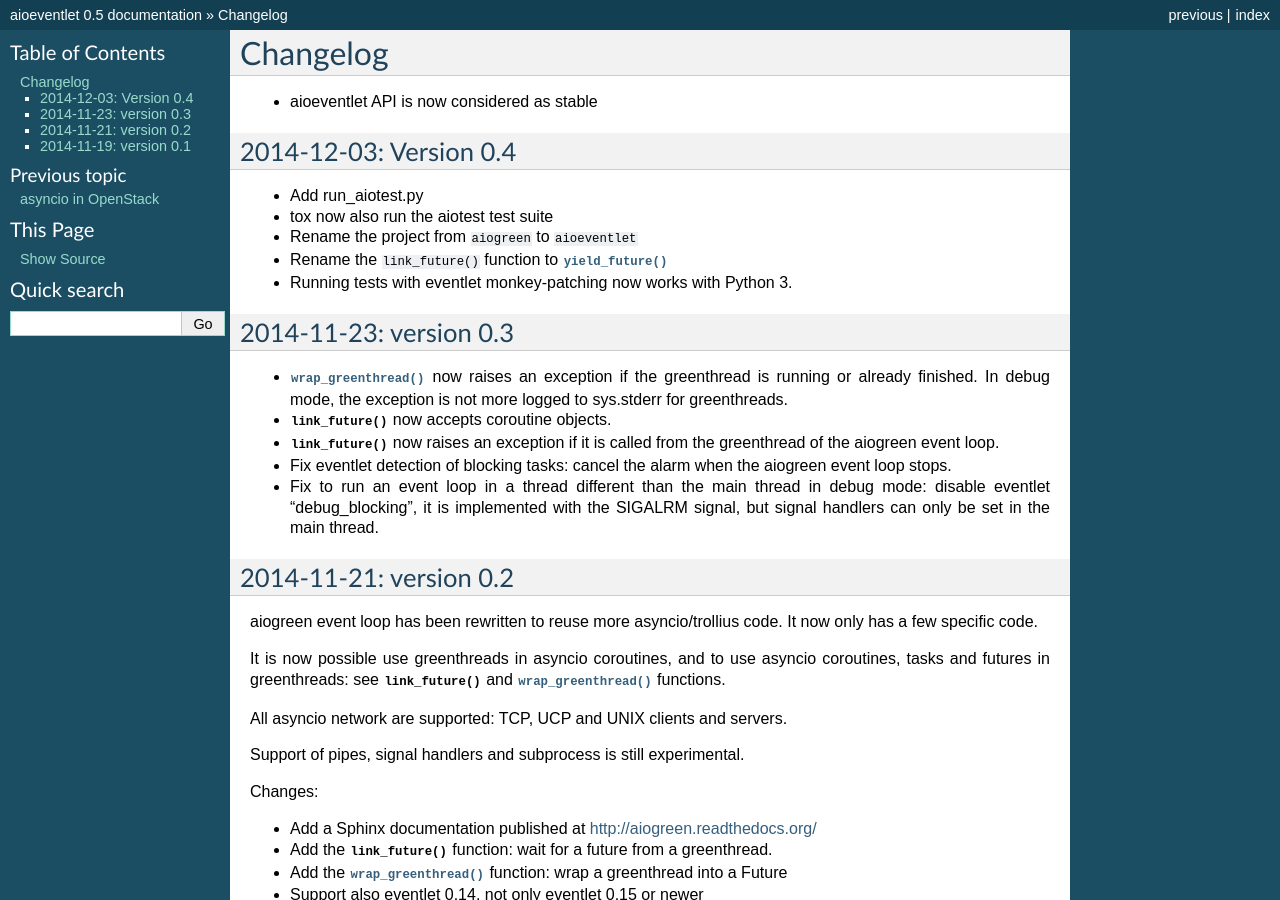
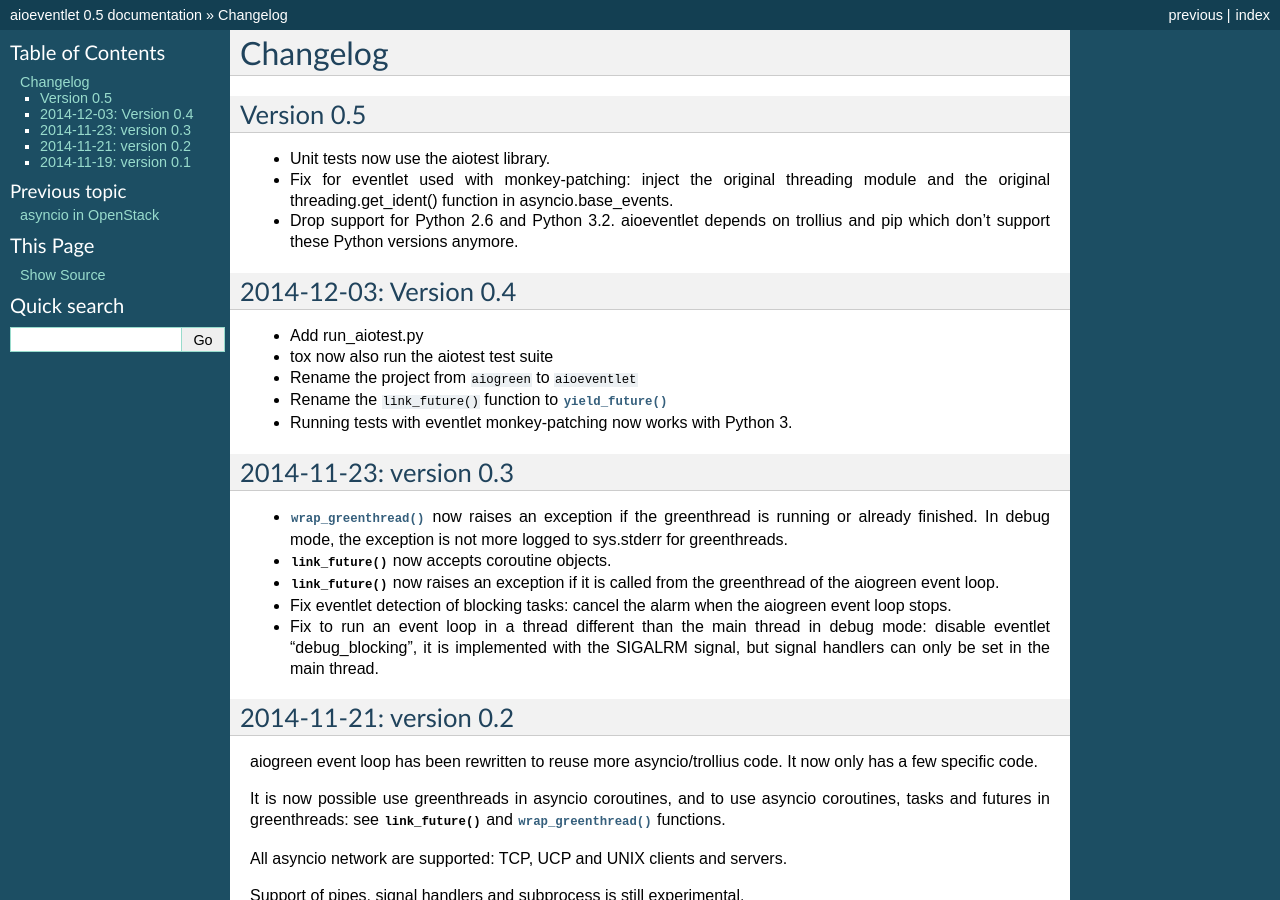
Before and after one commit to openstack-archive/deb-python-aioeventlet, a Sphinx documentation site: the page built from doc/changelog.rst, in a window 1280 px wide and 900 px high. Built offline with Sphinx 7.4.7, drawn with Linux system fonts in a browser that asks for light colours.

Commit message:
drop support for Python 2.6 and 3.2

```diff
--- a/doc/changelog.rst
+++ b/doc/changelog.rst
@@ -1,7 +1,15 @@
 Changelog
 =========
 
-* aioeventlet API is now considered as stable
+Version 0.5
+-----------
+
+* Unit tests now use the aiotest library.
+* Fix for eventlet used with monkey-patching: inject the original threading
+  module and the original threading.get_ident() function in
+  asyncio.base_events.
+* Drop support for Python 2.6 and Python 3.2. aioeventlet depends on trollius
+  and pip which don't support these Python versions anymore.
 
 2014-12-03: Version 0.4
 -----------------------
--- a/setup.py
+++ b/setup.py
@@ -35,7 +35,7 @@
     # Python 3.3: use Tulip
     requirements.append('asyncio>=0.4.1')
 else:
-    # Python 2.6-3.2: use Trollius
+    # Python 2.7: use Trollius
     requirements.append('trollius>=0.3')
 
 with open("README") as fp:
```
Also changed, not shown: doc/using.rst (+7 -4 lines), 2 other files.
